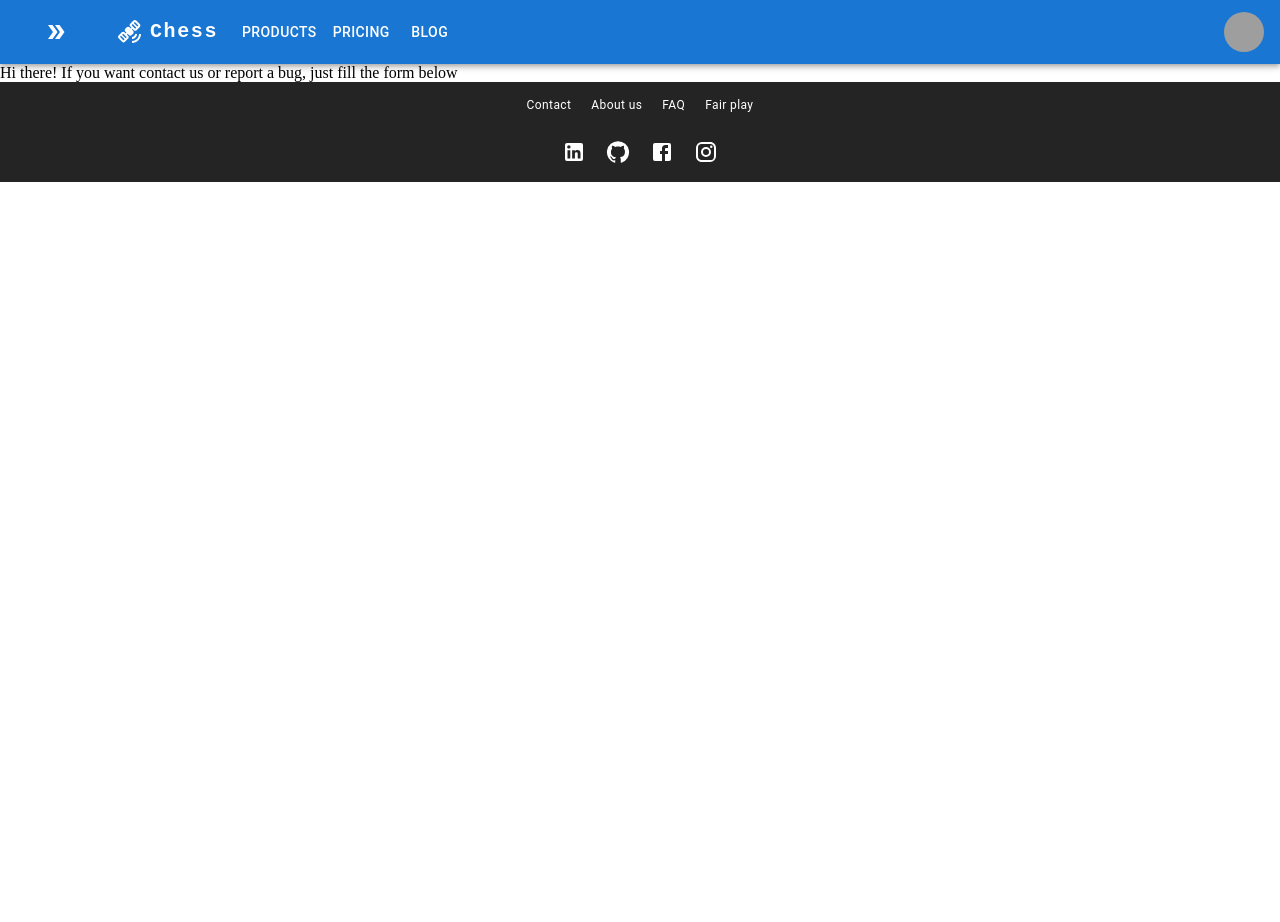
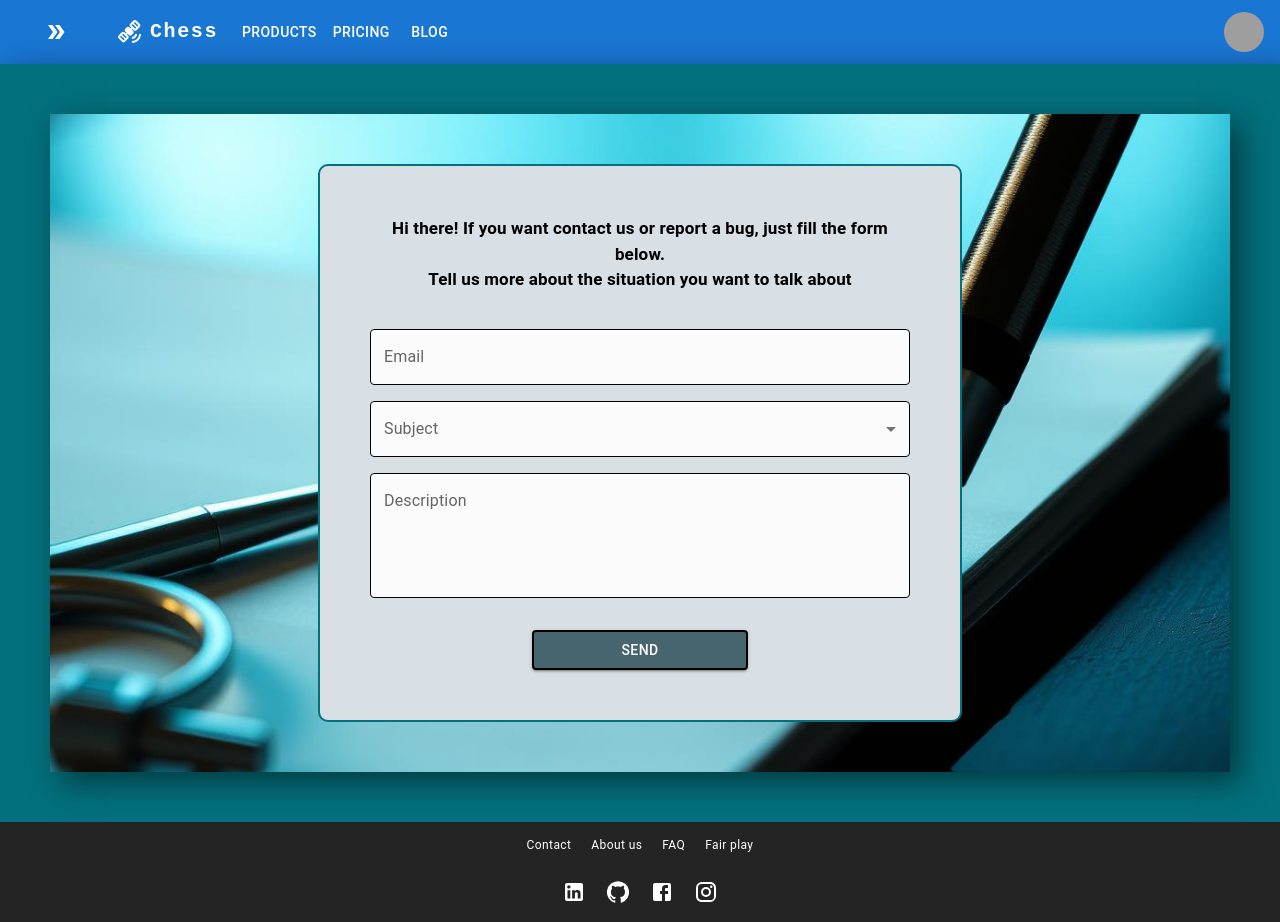
Before and after one commit to sinet77/Chess_Academy, a React (Vite) app: page /contact-us in a window 1280 px wide. Before the commit the page ends 800 px from the top, so only its background shows below. Built offline with nearby package versions, Linux system fonts and the light colour scheme; grey boxes are pictures that could not be loaded.

Commit message:
contact page css finished

```diff
--- a/package.json
+++ b/package.json
@@ -18,6 +18,7 @@
     "@mui/styled-engine-sc": "^6.0.0-alpha.18",
     "@vitejs/plugin-basic-ssl": "^1.1.0",
     "chess.js": "^1.0.0-beta.8",
+    "formik": "^2.4.6",
     "framer-motion": "^11.5.4",
     "react": "^18.3.1",
     "react-chessboard": "^4.7.1",
--- a/src/App.css
+++ b/src/App.css
@@ -6,5 +6,5 @@
 .main {
   display: flex;
   flex-direction: column;
-  min-height: 100vh;
+  height: 100vh;
 }
--- a/src/Layout/Layout.style.ts
+++ b/src/Layout/Layout.style.ts
@@ -6,4 +6,5 @@ export const Main: SxProps = {
   margin: 0,
   boxSizing: "border-box",
   padding: 0,
+  height: "100vh",
 };
--- a/src/Layout/Layout.tsx
+++ b/src/Layout/Layout.tsx
@@ -3,17 +3,13 @@ import Footer from "../components/Footer/Footer";
 import Navbar from "../components/NavBar/Navbar";
 import * as style from "./Layout.style";
 import { Box } from "@mui/material";
-import { DndProvider } from "react-dnd";
-import { HTML5Backend } from "react-dnd-html5-backend";
 
 export default function Layout() {
   return (
-    <DndProvider backend={HTML5Backend}>
-      <Box sx={style.Main}>
-        <Navbar />
-        <Outlet />
-        <Footer />
-      </Box>
-    </DndProvider>
+    <Box sx={style.Main}>
+      <Navbar />
+      <Outlet />
+      <Footer />
+    </Box>
   );
 }
--- a/src/components/Footer/Contact.tsx/Contact.style.ts
+++ b/src/components/Footer/Contact.tsx/Contact.style.ts
@@ -0,0 +1,67 @@
+import { SxProps } from "@mui/material";
+
+export const Main: SxProps = {
+  backgroundColor: "#03707d",
+  boxShadow: "10px 10px 30px rgba(0, 0, 0, 0.5)",
+  padding: "50px",
+  textAlign: "center",
+  height: "100vh",
+};
+
+export const Form: SxProps = {
+  borderRadius: "10px",
+  display: "flex",
+  backgroundColor: "#D8DFE5",
+  border: "2px solid #03707d",
+  flexDirection: "column",
+  gap: 2,
+  padding: "50px",
+  width: "50%",
+  margin: "0 auto",
+};
+
+export const FormAndTitle: SxProps = {
+  boxShadow: "10px 10px 30px rgba(0, 0, 0, 0.5)",
+  backgroundImage: "url(/src/assets/pen.jpg)",
+  backgroundSize: "cover",
+  backgroundPosition: "center",
+  backgroundRepeat: "no-repeat",
+  height: "auto",
+  padding: "50px",
+};
+
+export const Text: SxProps = {
+  display: "flex",
+  flexDirection: "column",
+  justifyContent: "center",
+  textAlign: "center",
+  marginBottom: "20px",
+};
+
+export const Paragraph: SxProps = {
+  fontSize: "17px",
+  fontWeight: "bold",
+};
+
+export const Button: SxProps = {
+  width: "40%",
+  backgroundColor: "#46656F",
+  border: "2px solid black",
+  color: "white",
+  "&:hover": {
+    backgroundColor: "#a7e7e1",
+    color: "black",
+    transform: "scale(1.1)",
+  },
+};
+
+export const TextField: SxProps = {
+  "& .MuiOutlinedInput-root": {
+    backgroundColor: "#FBFBFB",
+    "& > fieldset": { borderColor: "black" },
+  },
+  "& .MuiOutlinedInput-root.Mui-focused": {
+    "& > fieldset": { borderColor: "black" },
+  },
+  "& .MuiInputLabel-root.Mui-focused": { color: "black" },
+};
--- a/src/components/Footer/Contact.tsx/Contact.tsx
+++ b/src/components/Footer/Contact.tsx/Contact.tsx
@@ -1,9 +1,98 @@
-import { Box } from "@mui/material";
+import { Box, Button, MenuItem, TextField, Typography } from "@mui/material";
+import * as style from "./Contact.style";
+import { ContactSchema } from "./ValidationSchema";
+import { Formik, Form, Field } from "formik";
 
 export default function Contact() {
+  const onSubmit = () => {
+    navigate("/");
+  };
+
   return (
-    <Box>
-      Hi there! If you want contact us or report a bug, just fill the form below
+    <Box sx={style.Main}>
+      <Box sx={style.FormAndTitle}>
+        <Formik
+          initialValues={{ email: "", subject: "", description: "" }}
+          validationSchema={ContactSchema}
+          validateOnChange={true}
+          validateOnBlur={true}
+          onSubmit={onSubmit}
+        >
+          {({ isSubmitting, errors, touched, values, handleChange }) => (
+            <Form>
+              <Box sx={style.Form}>
+                <Box sx={style.Text}>
+                  <Typography sx={style.Paragraph}>
+                    Hi there! If you want contact us or report a bug, just fill
+                    the form below.
+                  </Typography>
+                  <Typography sx={style.Paragraph}>
+                    Tell us more about the situation you want to talk about
+                  </Typography>
+                </Box>
+                <Field
+                  sx={style.TextField}
+                  name="email"
+                  as={TextField}
+                  fullWidth
+                  id="email"
+                  label="Email"
+                  placeholder="Email"
+                  error={touched.email && Boolean(errors.email)}
+                  helperText={touched.email && errors.email}
+                  onChange={handleChange}
+                ></Field>
+                <Field
+                  sx={style.TextField}
+                  name="subject"
+                  as={TextField}
+                  select
+                  fullWidth
+                  id="subject"
+                  label="Subject"
+                  value={values.subject}
+                  error={touched.subject && Boolean(errors.subject)}
+                  helperText={touched.subject && errors.subject}
+                  onChange={handleChange}
+                >
+                  <MenuItem value="Idea to improve the site">
+                    Idea to improve the site
+                  </MenuItem>
+                  <MenuItem value="Technical issue">Technical issue</MenuItem>
+                  <MenuItem value="Report a bug">Report a bug</MenuItem>
+                  <MenuItem value="General question">General question</MenuItem>
+                </Field>
+                <Field
+                  sx={style.TextField}
+                  name="description"
+                  as={TextField}
+                  fullWidth
+                  multiline
+                  rows={4}
+                  id="description"
+                  label="Description"
+                  placeholder="Describe the issue"
+                  error={touched.description && Boolean(errors.description)}
+                  helperText={touched.description && errors.description}
+                  onChange={handleChange}
+                />
+
+                <Box sx={{ mt: 2 }}>
+                  <Button
+                    sx={style.Button}
+                    variant="contained"
+                    color="primary"
+                    disabled={isSubmitting}
+                    type="submit"
+                  >
+                    {isSubmitting ? "Loading..." : "Send"}
+                  </Button>
+                </Box>
+              </Box>
+            </Form>
+          )}
+        </Formik>
+      </Box>
     </Box>
   );
 }
--- /dev/null
+++ b/src/components/Footer/Contact.tsx/ValidationSchema.ts
@@ -0,0 +1,20 @@
+import * as yup from "yup";
+
+export const ContactSchema = yup.object().shape({
+  email: yup
+    .string()
+    .email("Invalid email format")
+    .required("Email is required"),
+  subject: yup
+    .string()
+    .oneOf([
+      "Idea to improve the site",
+      "Technical issue",
+      "Report a bug",
+      "General question",
+    ])
+    .required("Categorize your issue"),
+  description: yup
+    .string()
+    .required("Describe the case why you want to contact us"),
+});
--- a/src/components/Footer/Footer.styles.ts
+++ b/src/components/Footer/Footer.styles.ts
@@ -17,7 +17,7 @@ export const Footer: SxProps = {
   display: "flex",
   flexDirection: "column",
   justifyContent: "center",
-  height: "100px",
+  minHeight: "100px",
   backgroundColor: "#242424",
   color: "white",
   alignItems: "center",
--- a/src/index.css
+++ b/src/index.css
@@ -6,5 +6,5 @@
 .main {
   display: flex;
   flex-direction: column;
-  min-height: 100vh;
+  height: 100vh;
 }
```
Also changed, not shown: src/assets/pen.jpg (added), 1 other file (tests, documents, lock files or other folders).
